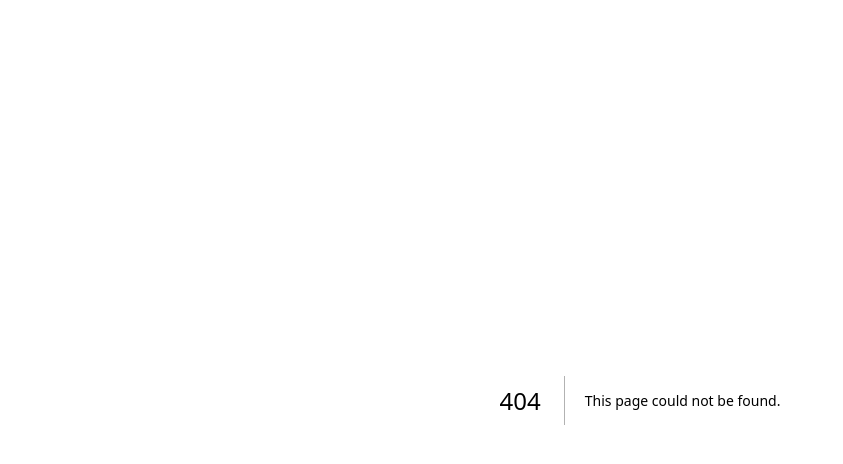
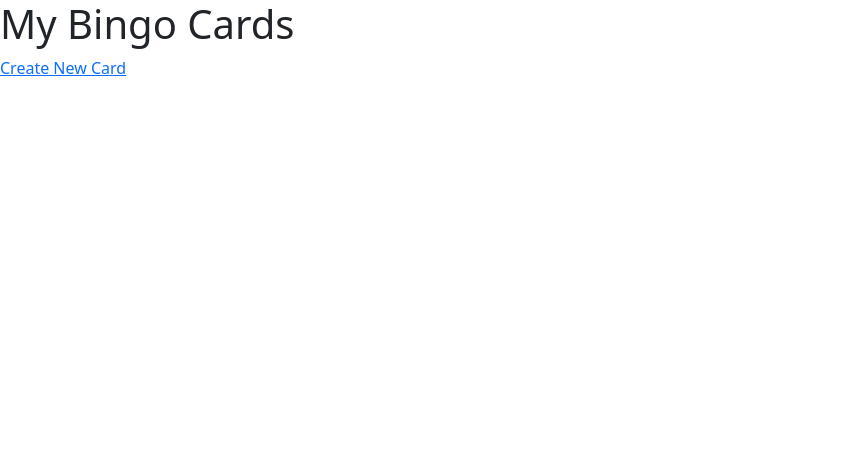
Before and after one commit to hagensv-web/games, a Next.js app: page /bingo in a window 1280 px wide. Before the commit this address had no page. Shown: the top 464 px of the page, without its empty margins (0-843 px from the left). Built offline with nearby package versions, Linux system fonts and the light colour scheme.

Commit message:
Display your bingo cards

```diff
--- /dev/null
+++ b/src/app/bingo/page.tsx
@@ -0,0 +1,49 @@
+'use client'
+
+import { BingoCard, getBingoCard, getCardIds } from "@/utility/bingo/bingo_storage";
+import Button from "@mui/material/Button";
+import Link from "next/link";
+import { useEffect, useState } from "react";
+
+export default function Page(){
+
+    const [cards, setCards] = useState<BingoCard[]>([])
+
+    useEffect( () => {
+        const games = getCardIds()
+
+        const bingoCards = games
+            .map(id => getBingoCard(id))
+            .filter(card => card !== null)
+
+        setCards(bingoCards);
+
+    }, [])
+
+
+    return <main>
+    <h1>My Bingo Cards</h1>
+    <Link href="/bingo/edit">Create New Card</Link>
+    { cards.map( card =>
+        <div>
+            <h2>{card.name}</h2>
+            <Button
+                variant="contained"
+                onClick={() => {
+                    window.location.href = `/bingo/edit?card=${card.id}`
+                }}
+            >
+                Edit
+            </Button>
+            <Button
+                variant="contained"
+                onClick={() => {
+                    window.location.href = `/bingo/preview?card=${card.id}`
+                }}
+            >
+                Preview
+            </Button>
+        </div>
+    )}
+    </main>
+}
```
